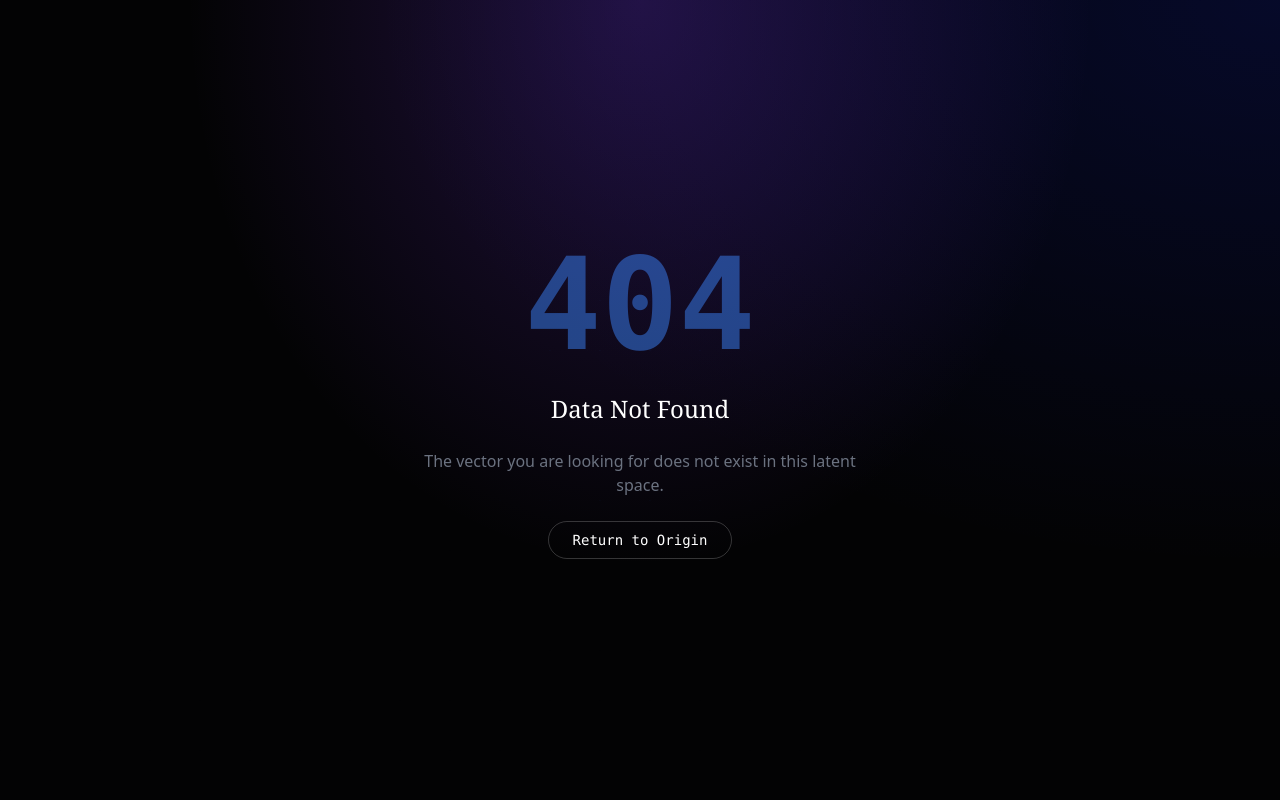
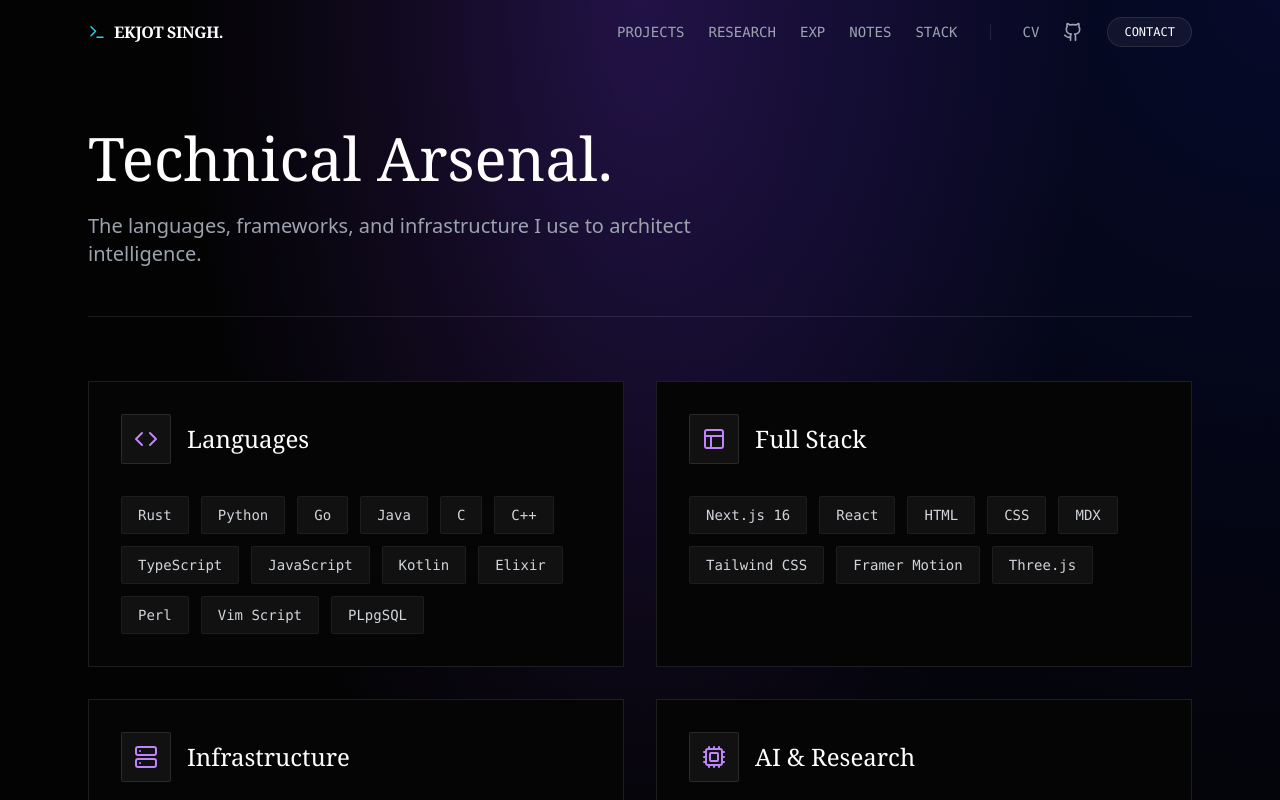
Before and after one commit to ekjotsinghmakhija/website, a Next.js app: page /stack in a window 1280 px wide. Before the commit this address had no page. Shown: the top 800 px of the page. Built offline with nearby package versions, Linux system fonts and the light colour scheme.

Commit message:
docs(src/app): added stack/page.tsx

```diff
--- /dev/null
+++ b/src/app/stack/page.tsx
@@ -0,0 +1,61 @@
+/* FILE: src/app/stack/page.tsx */
+import Navbar from '@/components/layout/Navbar';
+import Footer from '@/components/sections/Footer';
+import InteractiveGrid from '@/components/ui/InteractiveGrid';
+import { STACK } from '@/lib/stack'; // FIX: New Import
+import type { Metadata } from 'next'; // FIX: SEO Type
+
+export const metadata: Metadata = {
+  title: "Technical Arsenal | Ekjot Singh",
+  description: "The languages, frameworks, and infrastructure I use.",
+};
+
+export default function StackPage() {
+  return (
+    <div className="min-h-screen font-sans selection:bg-purple-300 selection:text-black">
+      <Navbar />
+      <div className="fixed inset-0 z-0 opacity-20 pointer-events-none">
+         <InteractiveGrid />
+      </div>
+
+      <main className="relative z-10 pt-32 pb-24 max-w-6xl mx-auto px-4 sm:px-6">
+        <header className="mb-16 text-center md:text-left border-b border-white/10 pb-12">
+           <h1 className="text-4xl md:text-6xl font-serif text-white mb-6">Technical Arsenal.</h1>
+           <p className="text-lg md:text-xl text-gray-400 max-w-2xl leading-relaxed">
+             The languages, frameworks, and infrastructure I use to architect intelligence.
+           </p>
+        </header>
+
+        <div className="grid grid-cols-1 md:grid-cols-2 gap-6 md:gap-8">
+          {STACK.map((group, index) => (
+            <div
+              key={index}
+              className="p-6 md:p-8 border border-white/10 bg-[#050505] hover:bg-[#080808] transition-colors relative overflow-hidden group"
+            >
+               <div className="absolute -right-4 -bottom-4 text-white/5 opacity-0 group-hover:opacity-100 transition-all duration-500 scale-150 group-hover:rotate-12">
+                  <group.icon size={120} />
+               </div>
+               <div className="relative z-10 flex items-center gap-4 mb-8">
+                  <div className="p-3 bg-white/5 border border-white/10 rounded-sm text-purple-400">
+                     <group.icon size={24} />
+                  </div>
+                  <h2 className="text-2xl font-serif text-white">{group.category}</h2>
+               </div>
+               <div className="relative z-10 flex flex-wrap gap-3">
+                  {group.items.map((tech) => (
+                    <div
+                      key={tech}
+                      className="px-4 py-2 bg-white/5 border border-white/5 rounded-sm text-sm font-mono text-gray-300 hover:text-white hover:border-purple-500/50 hover:bg-purple-500/10 transition-colors cursor-default"
+                    >
+                      {tech}
+                    </div>
+                  ))}
+               </div>
+            </div>
+          ))}
+        </div>
+      </main>
+      <Footer />
+    </div>
+  );
+}
```
